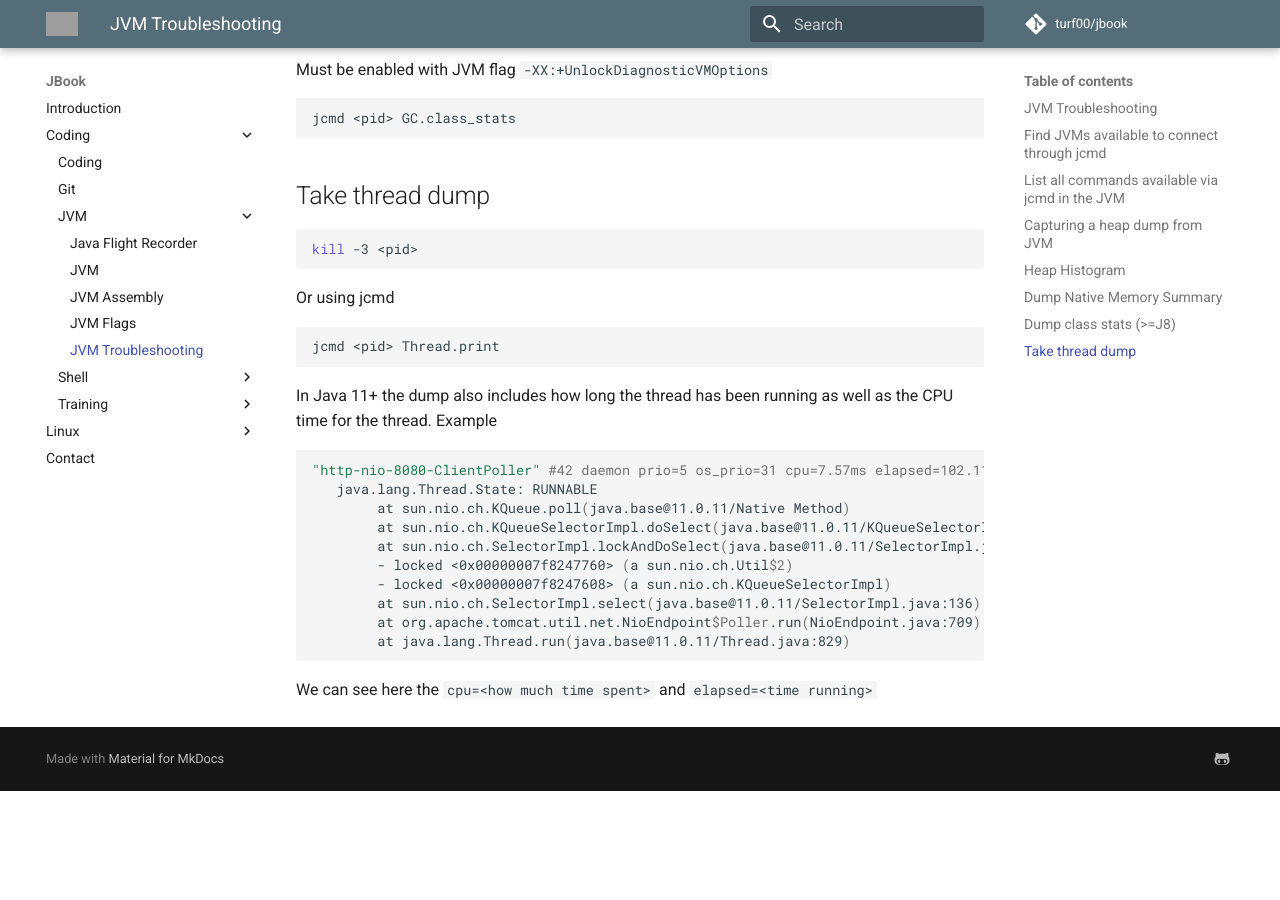
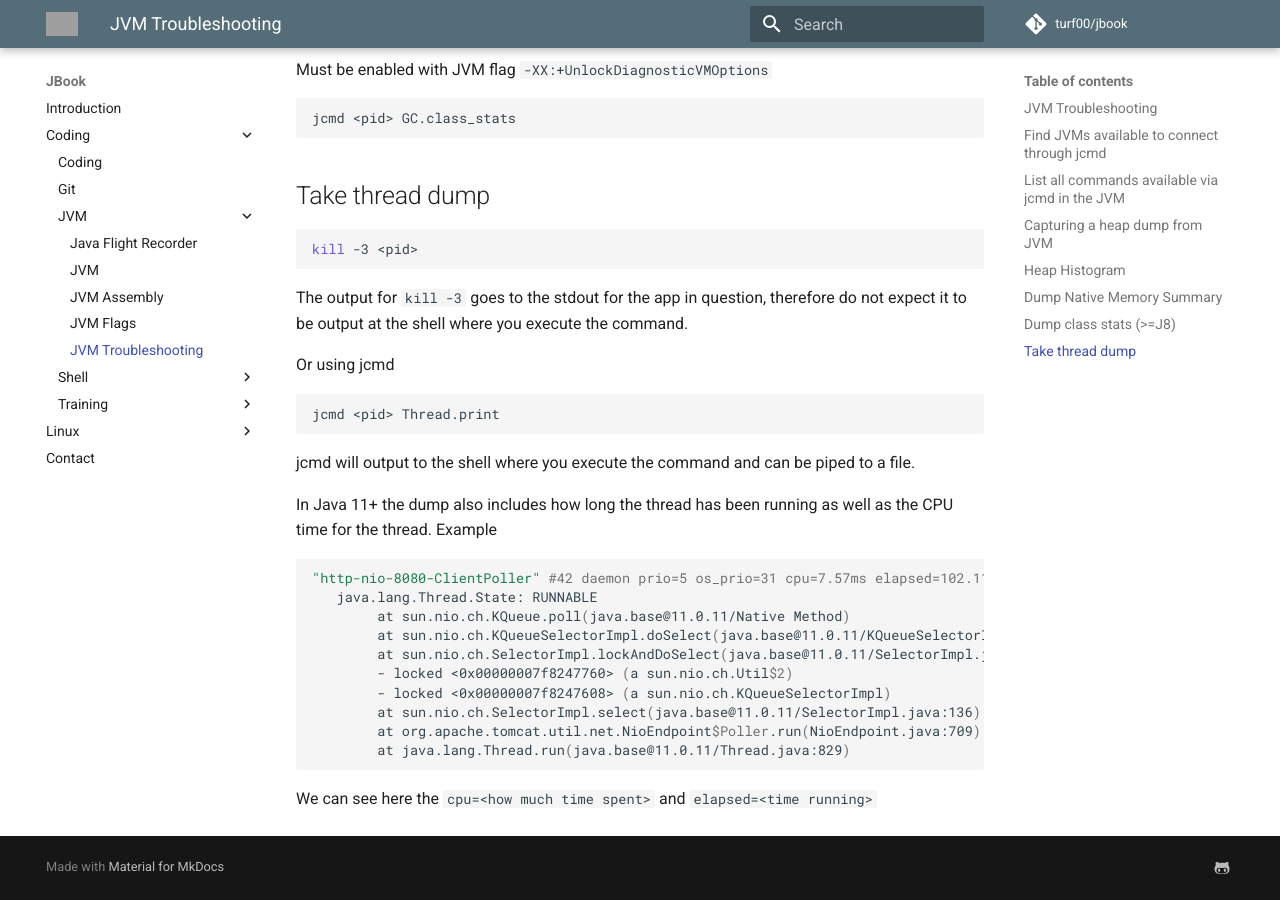
Before and after one commit to turf00/jbook, an MkDocs documentation site: the page built from docs/coding/jvm/jvm-troubleshooting.md, in a window 1280 px wide and 900 px high, scrolled down 1845 px. Built offline with MkDocs 1.6.1 and Material for MkDocs 9.7.7, drawn with Linux system fonts in a browser that asks for light colours; comment, search, counter and statistics services are not loaded; before the commit the page ends 2636 px from its top, so only the background shows below that; grey boxes are pictures that could not be loaded.

Commit message:
Further kill info thread dump

````diff
--- a/docs/coding/jvm/jvm-troubleshooting.md
+++ b/docs/coding/jvm/jvm-troubleshooting.md
@@ -93,11 +93,15 @@ jcmd <pid> GC.class_stats
 kill -3 <pid>
 ```
 
+The output for `kill -3` goes to the stdout for the app in question, therefore do not expect it to be output at the shell where you execute the command.
+
 Or using jcmd
 
 ```bash
 jcmd <pid> Thread.print
 ```
+
+jcmd will output to the shell where you execute the command and can be piped to a file.
 
 In Java 11+ the dump also includes how long the thread has been running as well as the CPU time for the thread.
 Example
````
